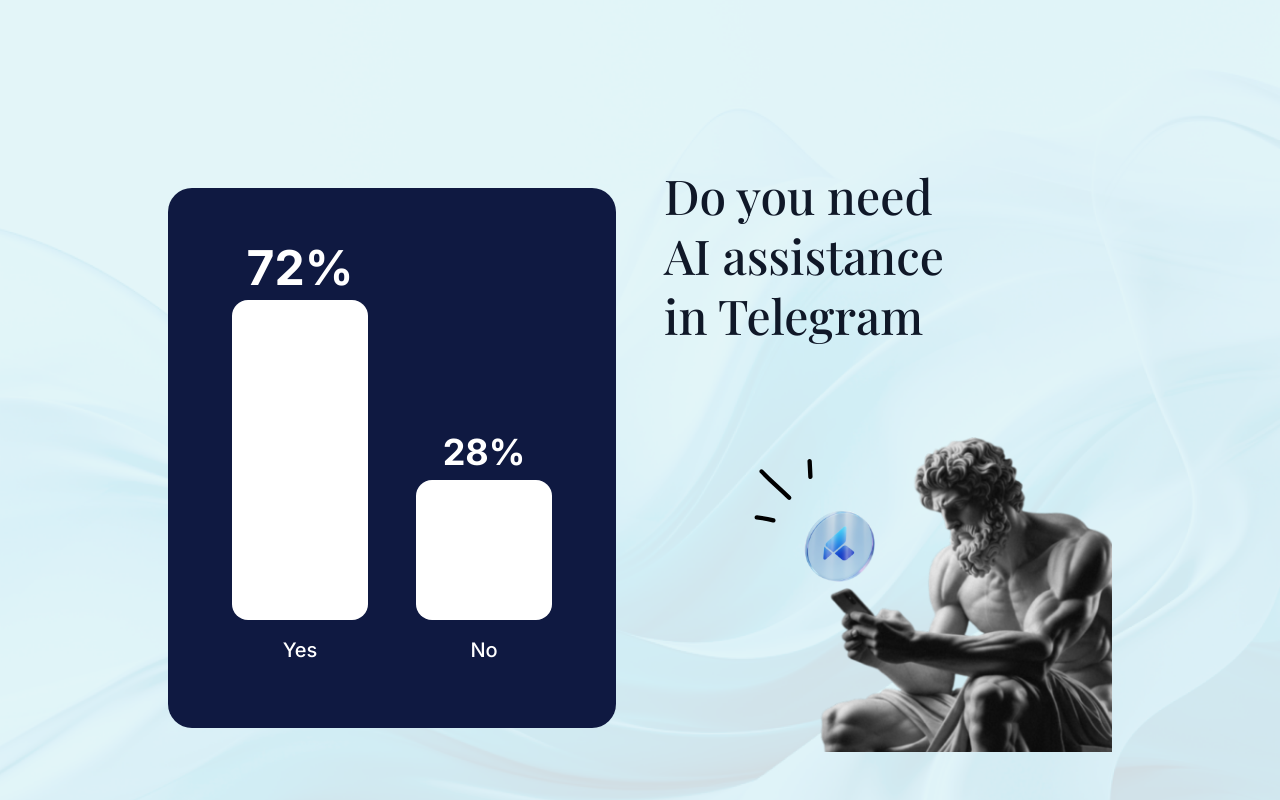
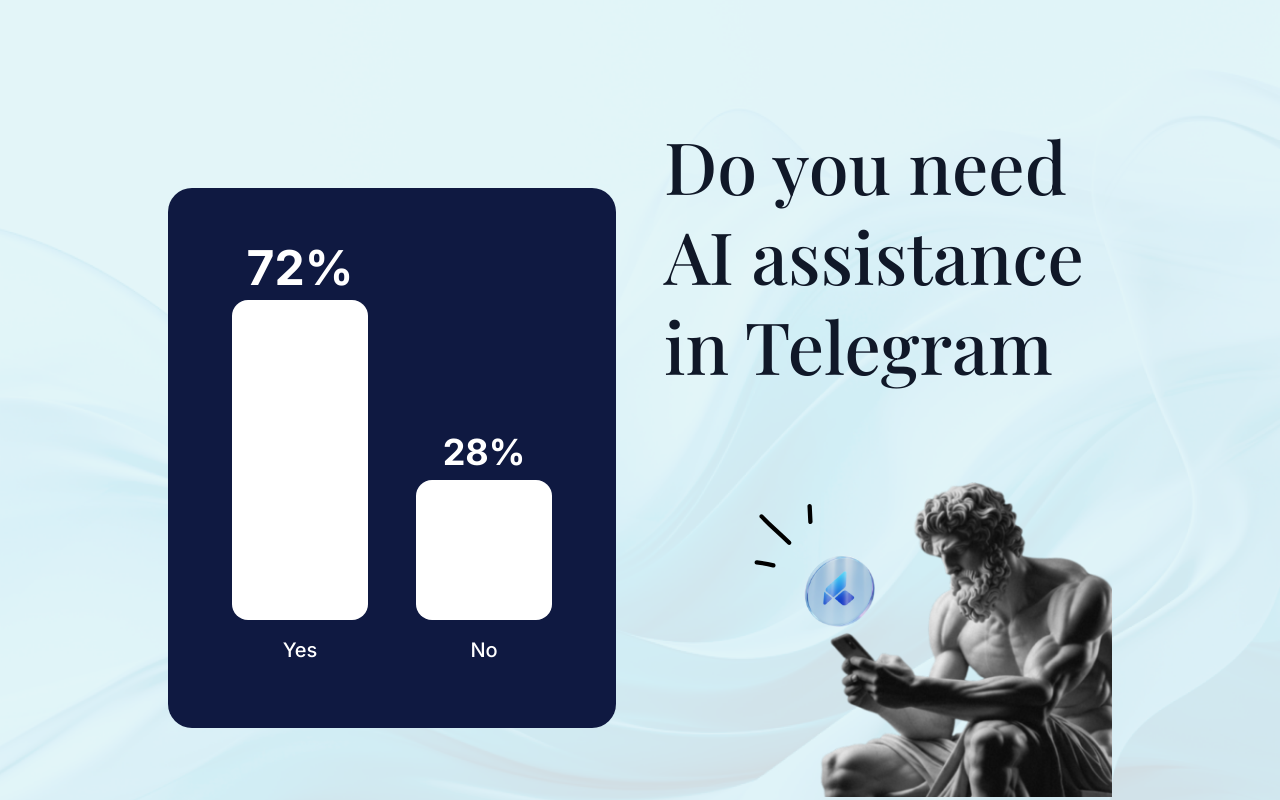
Before and after one commit to heyrapto/blockgram-latest, a Next.js app: page / in a window 1280 px wide. Shown: the part 5040-5840 px from the top of the page. Built offline with nearby package versions, Linux system fonts and the light colour scheme; a web font is replaced by a local one.

Commit message:
feat: fixesd font sizing

```diff
--- a/components/sections/ai.tsx
+++ b/components/sections/ai.tsx
@@ -47,7 +47,7 @@
 
                     {/* RIGHT — Text + Image */}
                     <div className="relative">
-                        <h2 className="text-4xl lg:text-5xl font-medium text-gray-900 mb-12 leading-tight font-fairplay-display ">
+                        <h2 className="text-4xl lg:text-7xl font-medium text-gray-900 mb-12 leading-tight font-fairplay-display ">
                             Do you need<br />
                             AI assistance<br />
                             in Telegram
```
